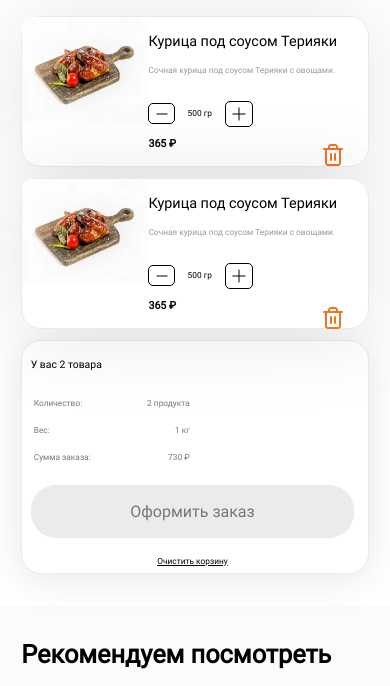
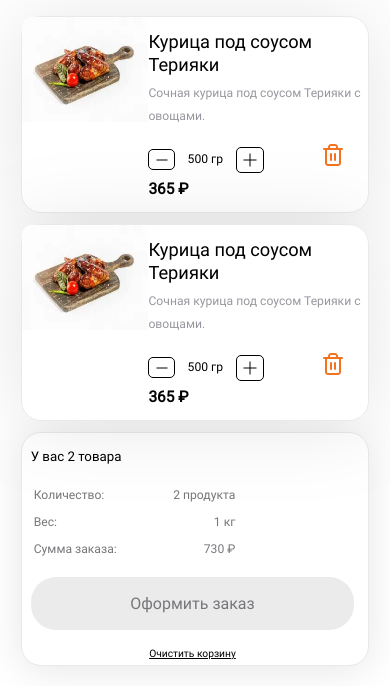
Before and after one commit to Alfaro23/Index_Food, a plain HTML site: page busket.html in a window 390 px wide. Shown: the part 120-806 px from the top of the page. Drawn offline with Linux system fonts and the light colour scheme.

Commit message:
Update 2022-06-30T08:29:54.368Z

```diff
--- a/busket.html
+++ b/busket.html
@@ -6,7 +6,7 @@
     <meta name="viewport" content="width=device-width, initial-scale=1.0">
     <title>Корзина</title>
 
-    <link rel="stylesheet" href="css/style.min.css?_v=20220629160441">
+    <link rel="stylesheet" href="css/style.min.css?_v=20220630112914">
 </head>
 <body>
     <div class="container">
--- a/css/style.css
+++ b/css/style.css
@@ -2745,18 +2745,18 @@ body {
   }
 
   .card-info__name {
-    font-size: calc(14px + 10 * ((100vw - 320px) / 1600));
+    font-size: calc(18px + 6 * ((100vw - 320px) / 1600));
     margin-top: calc(13px + 16 * ((100vw - 320px) / 1600));
     margin-bottom: calc(5px + 6 * ((100vw - 320px) / 1600));
   }
 
   .card-info__descrption {
-    font-size: calc(8px + 8 * ((100vw - 320px) / 1600));
+    font-size: calc(12px + 4 * ((100vw - 320px) / 1600));
     margin-bottom: calc(18px + 22 * ((100vw - 320px) / 1600));
   }
 
   .card-info__price {
-    font-size: calc(10px + 14 * ((100vw - 320px) / 1600));
+    font-size: calc(15px + 9 * ((100vw - 320px) / 1600));
     margin-bottom: calc(10px + 15 * ((100vw - 320px) / 1600));
   }
 
@@ -2767,7 +2767,7 @@ body {
   .card-mass__text {
     margin-left: calc(12px + 16 * ((100vw - 320px) / 1600));
     margin-right: calc(12px + 16 * ((100vw - 320px) / 1600));
-    font-size: calc(8px + 8 * ((100vw - 320px) / 1600));
+    font-size: calc(12px + 4 * ((100vw - 320px) / 1600));
   }
 
   .card-total {
@@ -2777,13 +2777,13 @@ body {
   }
 
   .card-total__name {
-    font-size: calc(10px + 10 * ((100vw - 320px) / 1600));
+    font-size: calc(13px + 7 * ((100vw - 320px) / 1600));
     margin-top: calc(12px + 12 * ((100vw - 320px) / 1600));
     margin-bottom: calc(12px + 12 * ((100vw - 320px) / 1600));
   }
 
   .card-total__table {
-    font-size: calc(8px + 8 * ((100vw - 320px) / 1600));
+    font-size: calc(12px + 4 * ((100vw - 320px) / 1600));
     margin-bottom: calc(13px + 13 * ((100vw - 320px) / 1600));
   }
 
@@ -2796,7 +2796,7 @@ body {
   }
 
   .card-total__clear {
-    font-size: calc(8px + 8 * ((100vw - 320px) / 1600));
+    font-size: calc(10px + 6 * ((100vw - 320px) / 1600));
     margin-top: calc(11px + 11 * ((100vw - 320px) / 1600));
   }
 
```
Also changed, not shown: index.html (+2 -2 lines), product.html (+1 -1 lines), css/style.min.css.
